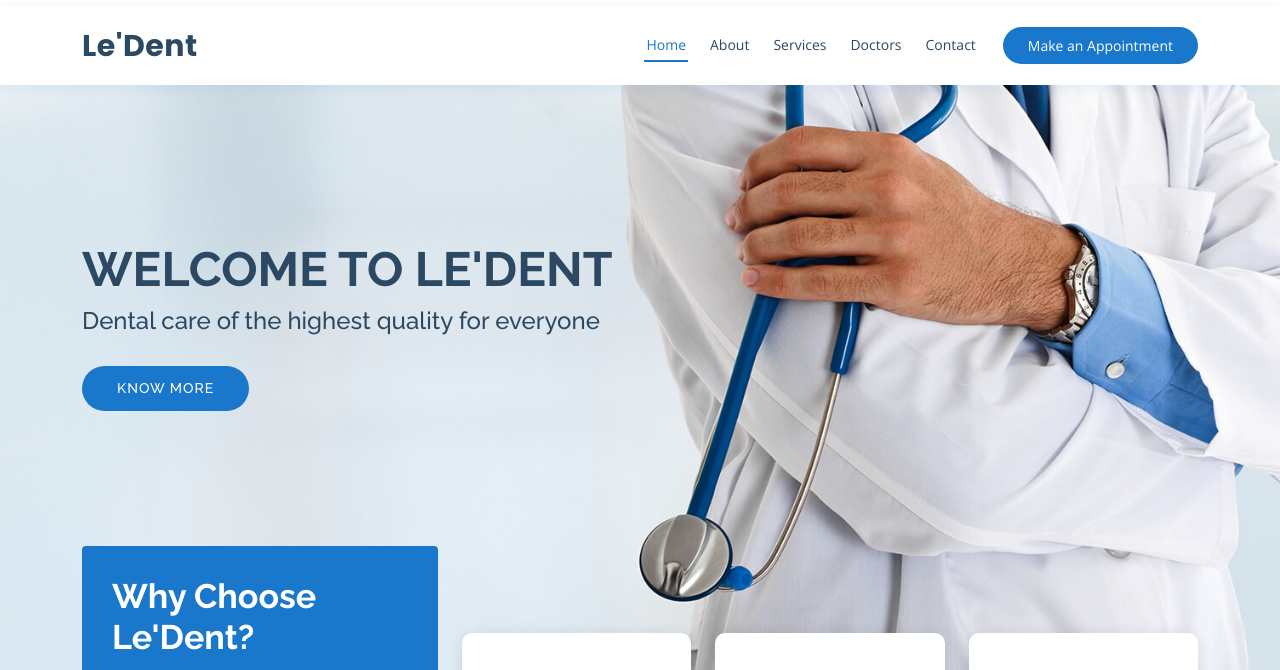
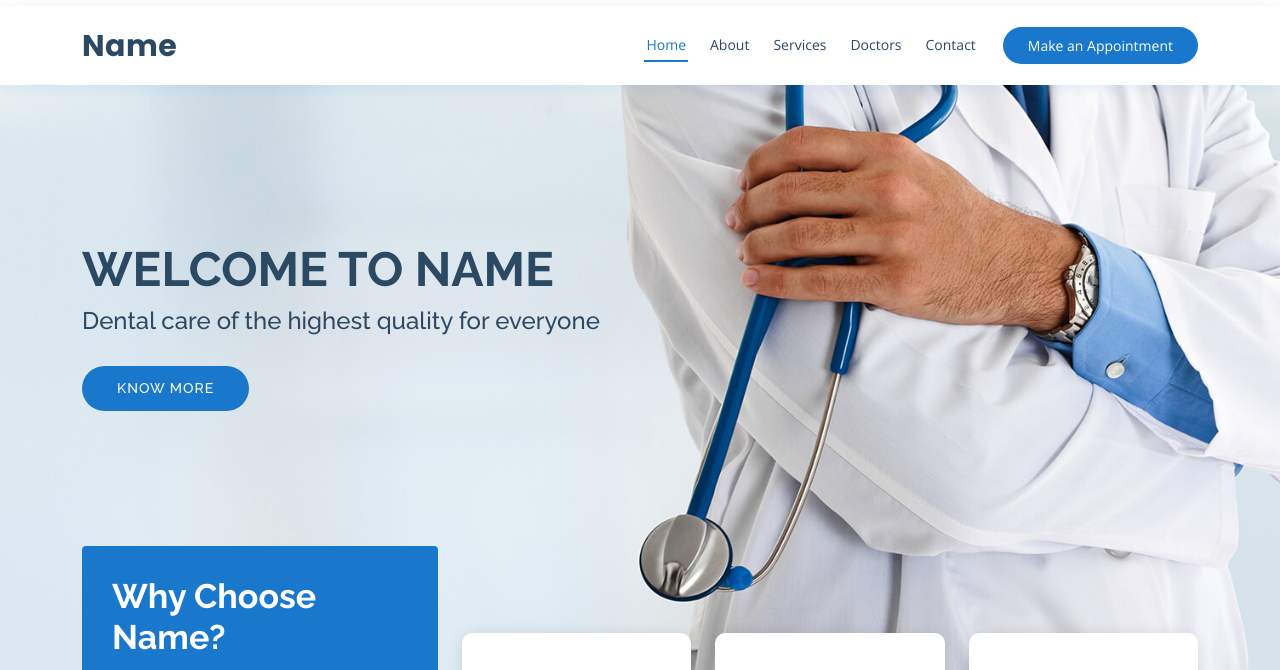
Before and after one commit to Gasctanur/sample, a plain HTML site: page index.html in a window 1280 px wide. Shown: the part 34-704 px from the top of the page. Drawn offline with nearby package versions, Linux system fonts and the light colour scheme.

Commit message:
Add files via upload

```diff
--- a/index.html
+++ b/index.html
@@ -55,7 +55,7 @@
   <header id="header" class="fixed-top">
     <div class="container d-flex align-items-center">
 
-      <h1 class="logo me-auto"><a href="index.html">Le'Dent</a></h1>
+      <h1 class="logo me-auto"><a href="index.html">Name</a></h1>
       <!-- Uncomment below if you prefer to use an image logo -->
       <!-- <a href="index.html" class="logo me-auto"><img src="assets/img/logo.png" alt="" class="img-fluid"></a>-->
 
@@ -72,7 +72,7 @@
         <i class="bi bi-list mobile-nav-toggle"></i>
       </nav><!-- .navbar -->
 
-      <a href=" https://wa.me/917356680864" class="appointment-btn scrollto"><span class="d-none d-md-inline">Make an</span> Appointment</a>
+      <a href="#appointment" class="appointment-btn scrollto"><span class="d-none d-md-inline">Make an</span> Appointment</a>
 
     </div>
   </header><!-- End Header -->
@@ -80,7 +80,7 @@
   <!-- ======= Hero Section ======= -->
   <section id="hero" class="d-flex align-items-center">
     <div class="container">
-      <h1>Welcome to Le'Dent</h1>
+      <h1>Welcome to Name</h1>
       <h2>
       <!--if any caption are there-->
       Dental care of the highest quality for everyone
@@ -99,7 +99,7 @@
         <div class="row">
           <div class="col-lg-4 d-flex align-items-stretch">
             <div class="content">
-              <h3>Why Choose Le'Dent?</h3>
+              <h3>Why Choose Name?</h3>
               <p>Our Newcastle team is highly qualified & professional,While we excel in providing high-quality service, Our passion is to provide a caring and friendly experience to all of our customers.Our evening appointment service is here to serve you at your convenience.Our Dental Care Plan at Newcastle practice has been designed to provide excellent service and treatment options in an affordable way.As a caring family dentist in Newcastle, our staff are trained to meet the needs of the whole family.</p>
               <div class="text-center">
                 <a href="#doctors" class="more-btn">See More <i class="bx bx-chevron-right"></i></a>
@@ -148,7 +148,7 @@
           </div>
 
           <div class="col-xl-7 col-lg-6 icon-boxes d-flex flex-column align-items-stretch justify-content-center py-5 px-lg-5">
-            <h3>Know More About Le'Dent</h3>
+            <h3>Know More About Us</h3>
             <p>Our mission is to maintain excellence, improve quality, and refine dental care standards. Personalized dental care for every patient. To build oral health awareness, we aim to educate.Our Vision is to be the global leader in the field of oral health care through outstanding service based on integrity, reliability, and excellence, and to provide this to people throughout the world.</p>
 
             <div class="icon-box">
```
Also changed, not shown: assets/img/departments-1.jpg (added), assets/img/departments-2.jpg (added), assets/img/departments-3.jpg (added), assets/img/departments-4.jpg (added), assets/img/departments-5.jpg (added), assets/img/testimonials/testimonials-1.jpg (added), assets/img/testimonials/testimonials-2.jpg (added), assets/img/testimonials/testimonials-3.jpg (added), assets/img/testimonials/testimonials-4.jpg (added), assets/img/testimonials/testimonials-5.jpg (added), assets/scss/Readme.txt (added).
